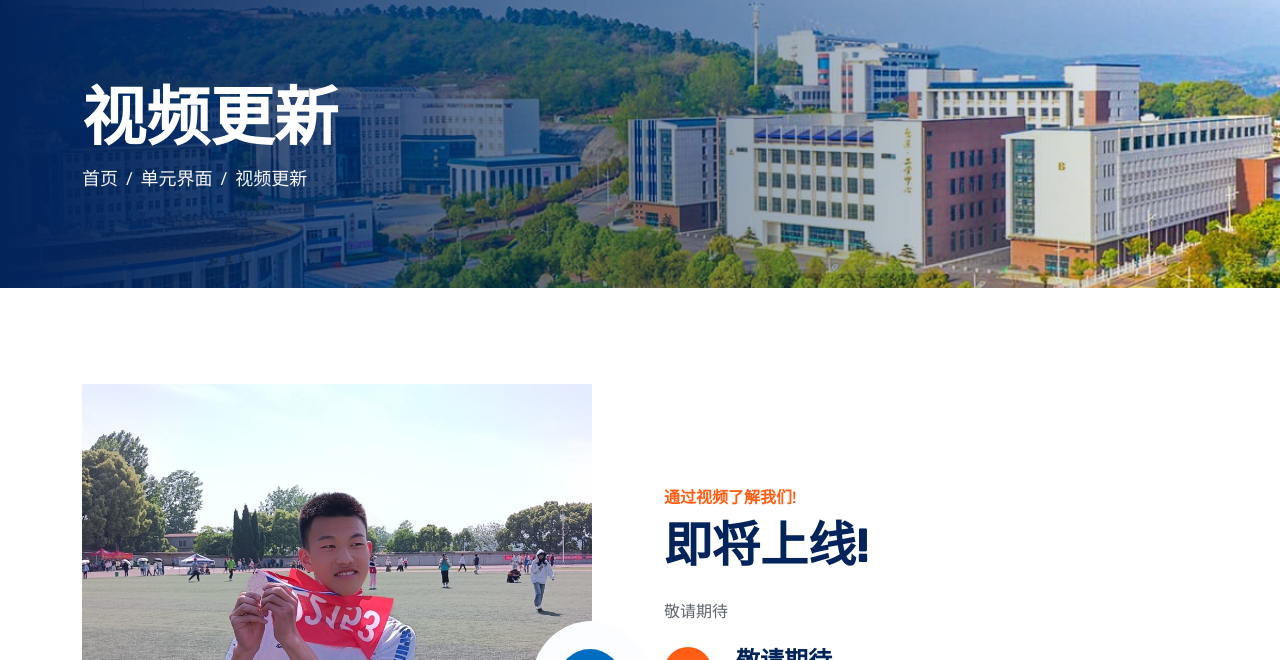
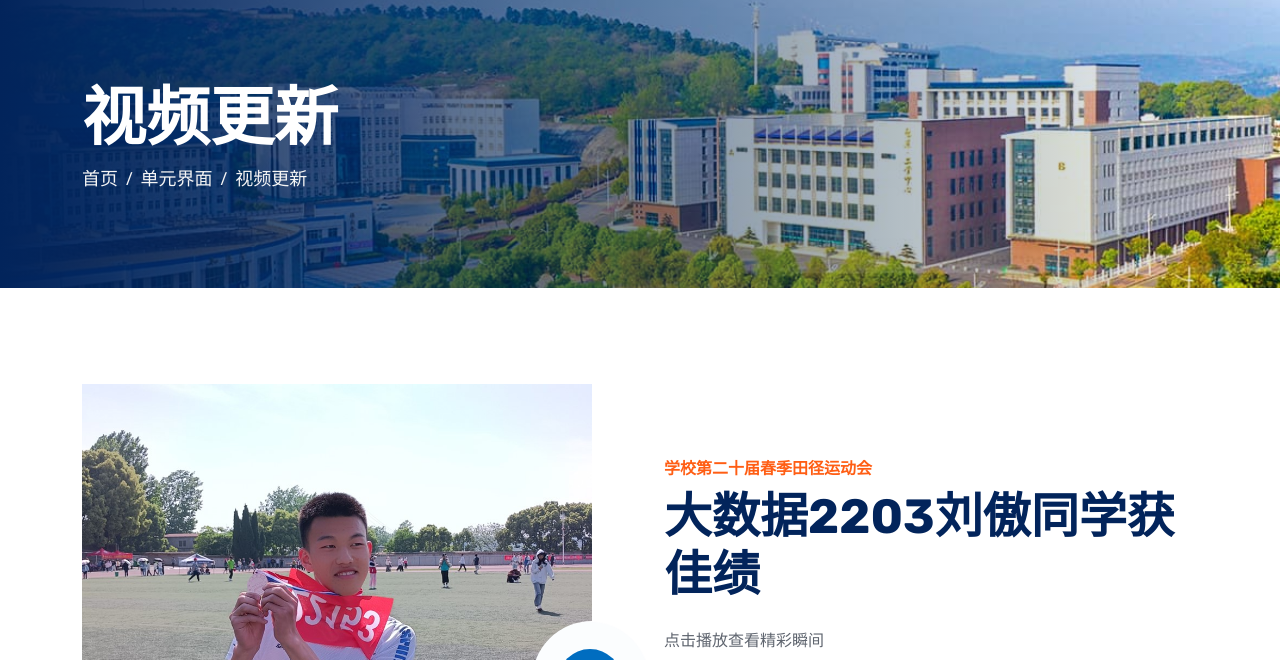
Before and after one commit to zyhgov/iegc4.github.io, a plain HTML site: page homepeag/feature.html in a window 1280 px wide. Shown: the part 137-797 px from the top of the page. Drawn offline with nearby package versions, Linux system fonts and the light colour scheme.

Commit message:
feature.html

```diff
--- a/homepeag/feature.html
+++ b/homepeag/feature.html
@@ -128,9 +128,9 @@
                     </div>
                 </div>
                 <div class="col-lg-6 wow fadeInUp" data-wow-delay="0.5s">
-                    <p class="fw-medium text-uppercase text-primary mb-2">通过视频了解我们!</p>
-                    <h1 class="display-5 mb-4">即将上线!</h1>
-                    <p class="mb-4">敬请期待</p>
+                    <p class="fw-medium text-uppercase text-primary mb-2">学校第二十届春季田径运动会</p>
+                    <h1 class="display-5 mb-4">大数据2203刘傲同学获佳绩</h1>
+                    <p class="mb-4">点击播放查看精彩瞬间</p>
                     <div class="row gy-4">
                         <div class="col-12">
                             <div class="d-flex">
```
